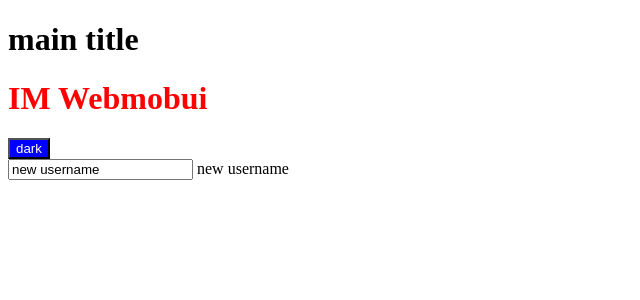
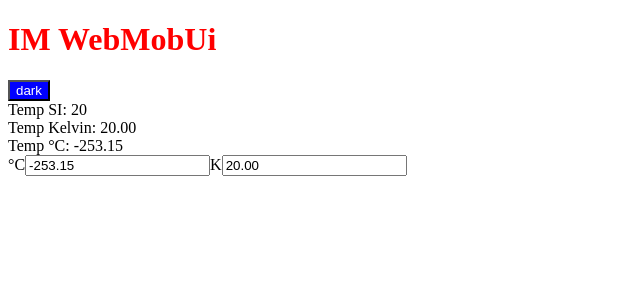
Before and after one commit to Chabloz/WebMobUi-53-1, a Vue app: page / in a window 1280 px wide. Shown: the top 300 px of the page, without its empty margins (0-640 px from the left). Built offline with nearby package versions, Linux system fonts and the light colour scheme.

Commit message:
Add example computed

```diff
--- a/src/App.vue
+++ b/src/App.vue
@@ -1,18 +1,59 @@
 <script setup>
-  import { ref, watch } from 'vue';
+  import { computed, ref, watch } from 'vue';
   import TheHeader from './components/TheHeader.vue';
+  import BaseInputTemperature from './components/BaseInputTemperature.vue';
 
-  const username = defineModel('username');
+  const temperatureSi = ref(0); // Kelvin
 
-  setTimeout(() => {
-    username.value = 'new username';
-  }, 5000);
+  // setTimeout(() => {
+  //   temperatureSi.value = 200.876237864;
+  // }, 5000)
 
-  watch(username, (newValue) => {
-     if (newValue === 'admin') {
-        username.value = '';
-     }
+  // const tempKelvin = computed(() => {
+  //   return temperatureSi.value.toFixed(2);
+  // });
+
+  const tempKelvin = computed({
+    get: () => {
+      return temperatureSi.value.toFixed(2);
+    },
+    set: (val) => {
+      temperatureSi.value = val;
+    }
   });
+
+  const tempCelcius = computed({
+    get: () => {
+      return (temperatureSi.value - 273.15).toFixed(2);
+    },
+    set: (val) => {
+      temperatureSi.value = val + 273.15;
+    }
+  });
+
+  // setTimeout(() => {
+  //   tempCelcius.value = 300;
+  // }, 7000)
+
+  tempKelvin.value = 10;
+  // seulement cette deuxième affectation sera prise en compte pour la réactivité (à la fin du tick actuel)
+  tempKelvin.value = 20;
+
+
+
+
+
+  // const username = defineModel('username');
+
+  // setTimeout(() => {
+  //   username.value = 'new username';
+  // }, 5000);
+
+  // watch(username, (newValue) => {
+  //    if (newValue === 'admin') {
+  //       username.value = '';
+  //    }
+  // });
 
   // const age = ref(0);
   // age.value += 2;
@@ -24,13 +65,19 @@
 </script>
 
 <template>
-  <h1>main title</h1>
-  <TheHeader />
+  <TheHeader title="IM WebMobUi"/>
+  <div>Temp SI: {{  temperatureSi }}</div>
+  <div>Temp Kelvin: {{  tempKelvin }}</div>
+  <div>Temp °C: {{  tempCelcius }}</div>
 
-  <div>
+  <BaseInputTemperature v-model="tempCelcius" label="°C"/>
+  <BaseInputTemperature v-model="tempKelvin" label="K"/>
+  <!-- <BaseInputTemperature v-model="tempFarenheit" label="°F"/> -->
+
+  <!-- <div>
     <input v-model="username" type="email">
     {{  username }}
-  </div>
+  </div> -->
   <!-- <the-place>the place</the-place> -->
   <!-- <div>{{ age }}</div> -->
 </template>
--- /dev/null
+++ b/src/components/BaseInputTemperature.vue
@@ -0,0 +1,15 @@
+<script setup>
+  const model = defineModel();
+  defineProps({
+    label: String,
+  })
+</script>
+
+<template>
+  <label>{{  label }}</label>
+  <input v-model="model">
+</template>
+
+<style scoped>
+
+</style>
--- a/src/components/TheHeader.vue
+++ b/src/components/TheHeader.vue
@@ -2,6 +2,12 @@
   import { ref } from 'vue';
   import BaseButton from './BaseButton.vue';
   const label = ref('dark');
+
+  defineProps({
+    title: {
+      type: String,
+    }
+  });
 
   function toggleTheme() {
     label.value = label.value === 'dark' ? 'light' : 'dark';
@@ -10,7 +16,7 @@
 
 <template>
   <header>
-    <h1>IM Webmobui</h1>
+    <h1>{{ title }}</h1>
     <BaseButton @click="toggleTheme" :label="label" type="primary"/>
   </header>
 </template>
--- a/src/main.js
+++ b/src/main.js
@@ -1,4 +1,4 @@
 import { createApp } from 'vue'
 import App from './App.vue'
 
-createApp(App).mount('#app')
+createApp(App).mount('#app');
```
